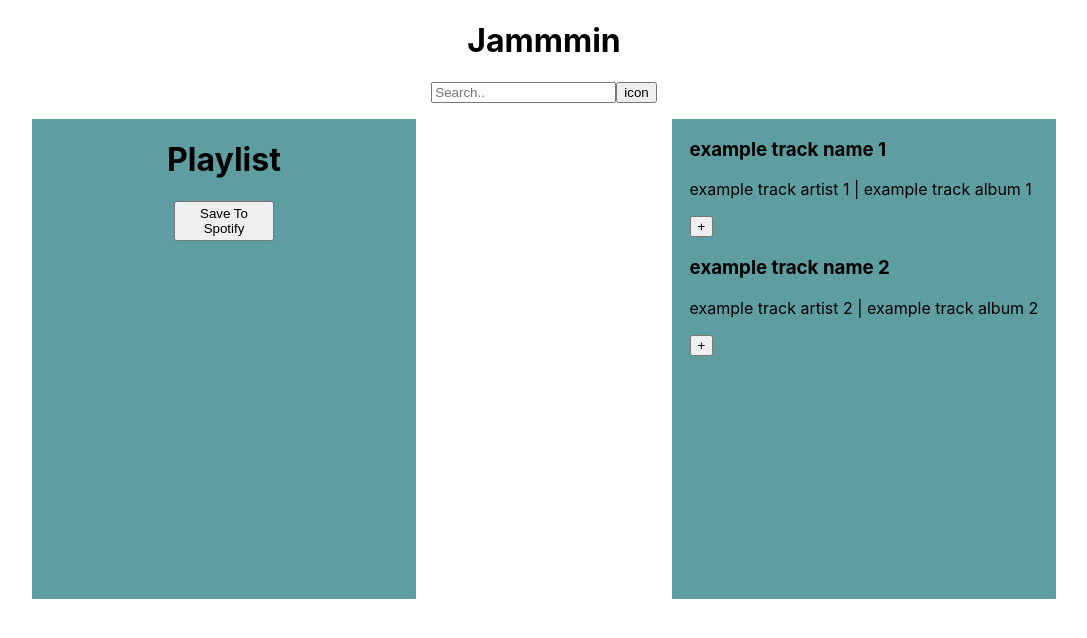
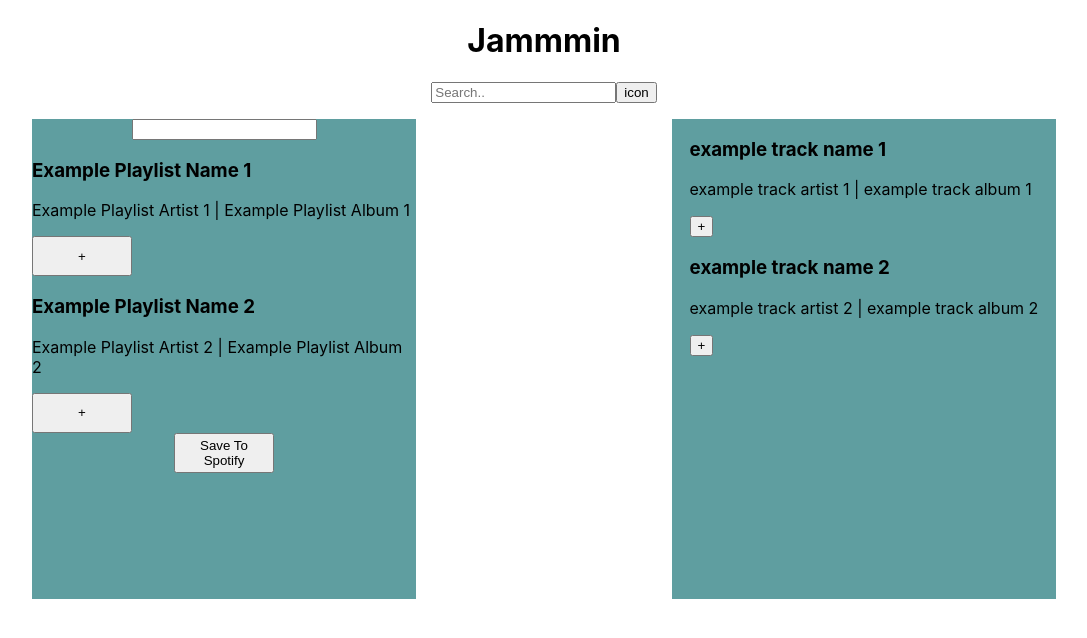
Before and after one commit to B-Mungovan/jamming-portfolio_proj, a React (Create React App) app: page / in a window 1280 px wide. Shown: the top 638 px of the page, without its empty margins (96-1183 px from the left). Built offline with nearby package versions, Linux system fonts and the light colour scheme.

Commit message:
implemented playlists in the component tree

```diff
--- a/src/components/App.js
+++ b/src/components/App.js
@@ -9,11 +9,27 @@ import Playlist from './playlist';
 
 function App() {
 
+  const [playlistName, setPlaylistResults] = useState("Example platlist name");
+  const [playlistTracks, setPlaylistTracks] = useState([
+    {
+      name: "Example Playlist Name 1",
+      artist: "Example Playlist Artist 1",
+      album: "Example Playlist Album 1",
+      id: 1,
+    },
+    {
+      name: "Example Playlist Name 2",
+      artist: "Example Playlist Artist 2",
+      album: "Example Playlist Album 2",
+      id: 2,
+    }
+  ]);
+
   const [searchResults, setSearchResults] = useState([{
     name: "example track name 1",
     artist: "example track artist 1",
     album: "example track album 1",
-    id:"2",
+    id:"1",
   },{
     name: "example track name 2",
     artist: "example track artist 2",
@@ -29,7 +45,7 @@ function App() {
       </header>
 
       <div className="content">
-        <Playlist />
+        <Playlist playlistName={playlistName} playlistTracks={playlistTracks}/>
         <SearchResults userSearchResults={searchResults} />
       </div>
 
--- a/src/components/playlist.js
+++ b/src/components/playlist.js
@@ -1,7 +1,12 @@
-function Playlist() {
+import React from "react";
+import Tracklist from "./tracklist";
+
+
+function Playlist(props) {
     return (
         <div className="playlist">
-            <h1>Playlist</h1>
+            <input deafultvalue={"New Playlist"}/>
+            <Tracklist userSearchResults={props.playlistTracks}/>
             <button className="Playlist-save">Save To Spotify</button>
 
         </div>
--- a/src/components/track.js
+++ b/src/components/track.js
@@ -8,8 +8,8 @@ function Track(props) {
     return (
         <div className="Track">
             <div className="Track-Info">
-                <h3>{props.name}</h3>
-                <p>{props.artist} | {props.album}</p>
+                <h3>{props.track.name}</h3>
+                <p>{props.track.artist} | {props.track.album}</p>
             </div>
             {renderAction()}
         </div>
--- a/src/components/tracklist.js
+++ b/src/components/tracklist.js
@@ -10,13 +10,7 @@ function Tracklist(props) {
     return (
         <div className="TrackList">
             {props.userSearchResults.map((track) => (
-                <Track
-                    key={track.id}
-                    name={track.name}
-                    artist={track.artist}
-                    album={track.album}
-                    isRemoval={false}  // Example prop, can be adjusted based on your logic
-                />
+                <Track track={track} key={track.id} onAdd={props.onAdd}/>
             ))}
         </div>
     );
```
